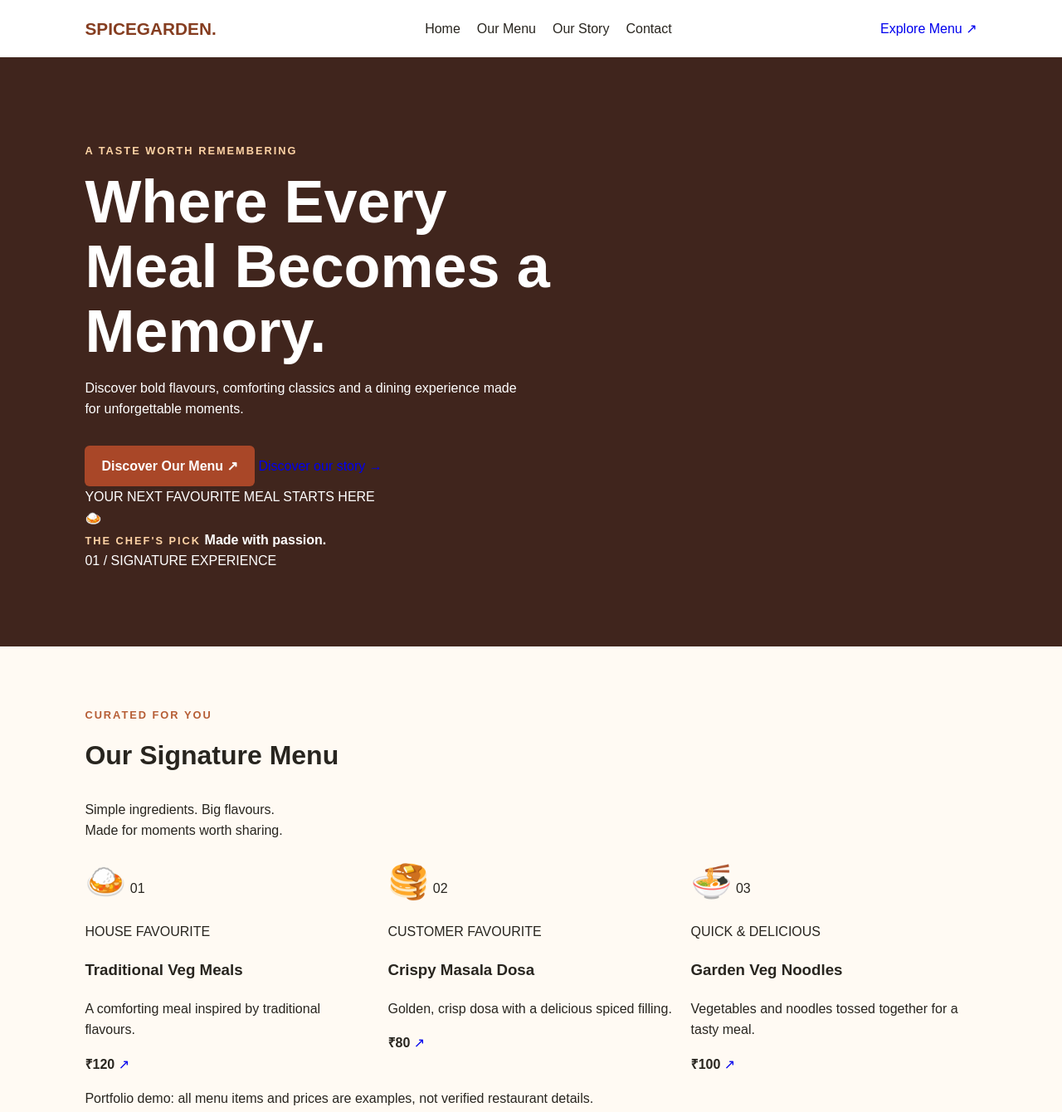
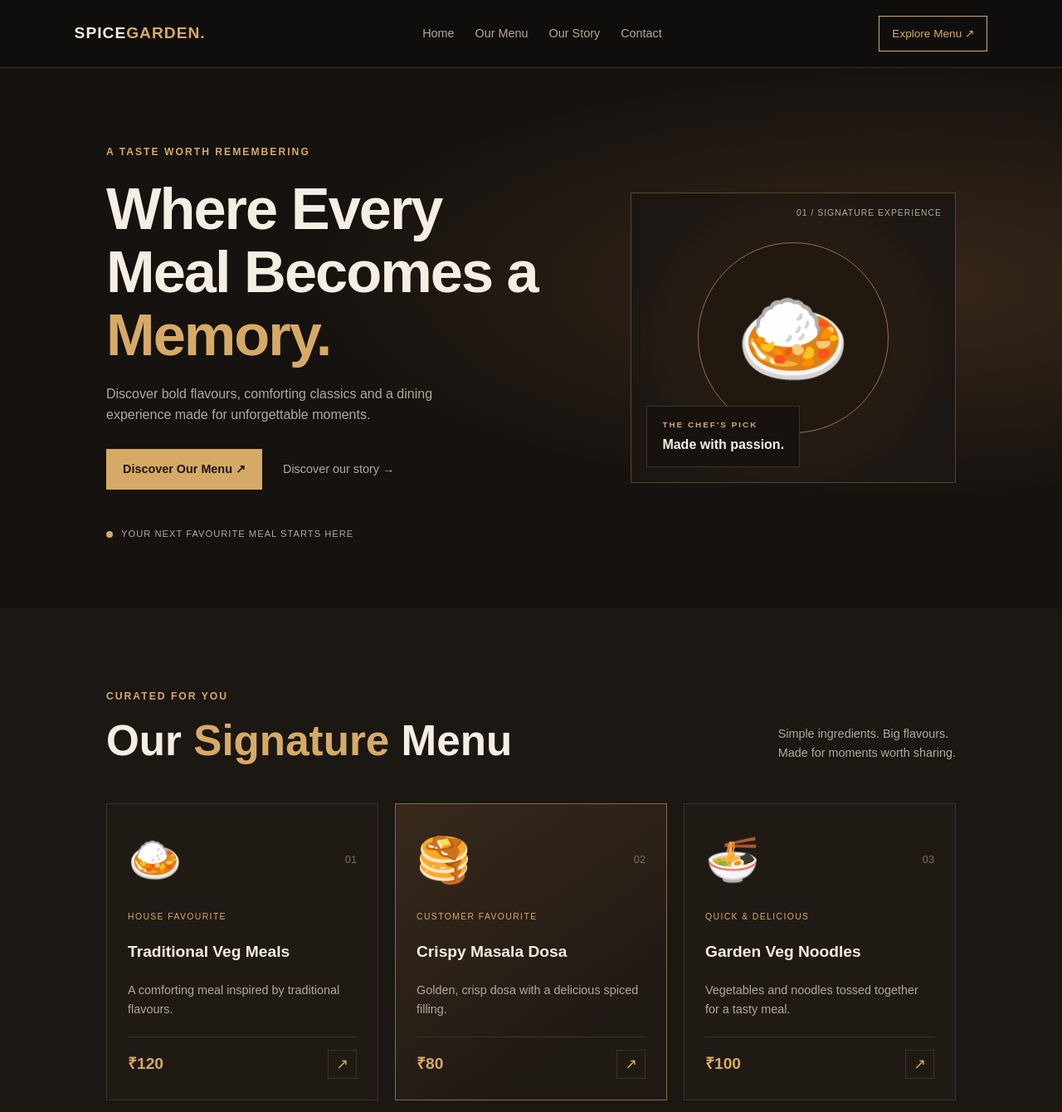
Before and after one commit to youknowmeitzshreeram/spice-garden-demo, a plain HTML site: page index.html in a window 1280 px wide. Shown: the top 1340 px of the page at 83% size. Drawn offline with Linux system fonts and the light colour scheme.

Commit message:
Refactor CSS styles for improved design and layout

```diff
--- a/style.css
+++ b/style.css
@@ -1,3 +1,13 @@
+
+:root {
+  --bg: #15120f;
+  --panel: #201a15;
+  --panel-light: #292019;
+  --gold: #d6aa66;
+  --cream: #f5eee3;
+  --muted: #b5a89a;
+  --border: #403127;
+}
 
 * {
   box-sizing: border-box;
@@ -5,88 +15,230 @@
 
 html {
   scroll-behavior: smooth;
+  scroll-padding-top: 90px;
 }
 
 body {
   margin: 0;
-  font-family: Arial, sans-serif;
-  color: #28251f;
-  background: #fffaf3;
+  background: var(--bg);
+  color: var(--cream);
+  font-family: Arial, Helvetica, sans-serif;
   line-height: 1.6;
 }
 
+a {
+  color: inherit;
+  text-decoration: none;
+}
+
 .navbar {
+  min-height: 82px;
+  padding: 18px 7%;
   display: flex;
   justify-content: space-between;
   align-items: center;
-  gap: 16px;
-  padding: 18px 8%;
-  background: #fff;
+  gap: 24px;
+  background: #100e0c;
+  border-bottom: 1px solid var(--border);
 }
 
 .logo {
-  color: #853d20;
-  font-size: 1.3rem;
-  font-weight: bold;
+  font-size: 1.2rem;
+  font-weight: 800;
+  letter-spacing: 1px;
+  white-space: nowrap;
+}
+
+.logo span {
+  color: var(--gold);
 }
 
 nav {
   display: flex;
-  gap: 20px;
+  align-items: center;
+  gap: 25px;
 }
 
-a {
-  text-decoration: none;
+nav a,
+.text-link {
+  color: var(--muted);
+  font-size: 0.9rem;
+  transition: color 0.2s ease;
 }
 
-nav a {
-  color: #28251f;
+nav a:hover,
+.text-link:hover {
+  color: var(--gold);
+}
+
+.nav-button {
+  border: 1px solid var(--gold);
+  padding: 10px 15px;
+  color: var(--gold);
+  font-size: 0.85rem;
+  white-space: nowrap;
 }
 
 .hero {
-  padding: 90px 8%;
-  background: #40251d;
-  color: white;
+  min-height: 570px;
+  padding: 80px 10%;
+  display: grid;
+  grid-template-columns: 1.2fr 0.8fr;
+  align-items: center;
+  gap: 45px;
+  background:
+    radial-gradient(ellipse at 85% 40%, #382719 0%, transparent 48%),
+    var(--bg);
+}
+
+.eyebrow {
+  color: var(--gold);
+  font-size: 0.76rem;
+  font-weight: bold;
+  letter-spacing: 2px;
 }
 
 .hero h1 {
-  font-size: clamp(2.5rem, 6vw, 4.5rem);
+  margin: 20px 0;
+  font-size: clamp(2.7rem, 5.5vw, 5rem);
   line-height: 1.08;
-  margin: 12px 0;
+  letter-spacing: -2px;
 }
 
-.hero p {
-  max-width: 540px;
+.hero h1 span,
+.section h2 span {
+  color: var(--gold);
 }
 
-.eyebrow {
-  color: #b65d35;
-  font-weight: bold;
-  letter-spacing: 2px;
-  font-size: 0.8rem;
+.hero-description {
+  max-width: 460px;
+  color: var(--muted);
+  font-size: 1rem;
 }
 
-.hero .eyebrow {
-  color: #ffd4a6;
+.hero-actions {
+  display: flex;
+  flex-wrap: wrap;
+  align-items: center;
+  gap: 25px;
+  margin-top: 28px;
 }
 
 .button {
   display: inline-block;
-  margin-top: 15px;
-  padding: 12px 20px;
-  border-radius: 6px;
-  background: #a94728;
-  color: white;
+  padding: 13px 20px;
   font-weight: bold;
+  font-size: 0.9rem;
+  transition: transform 0.2s ease, background 0.2s ease;
+}
+
+.button:hover {
+  transform: translateY(-2px);
+}
+
+.button-gold {
+  background: var(--gold);
+  color: #21170d;
+}
+
+.button-gold:hover {
+  background: #edc788;
+}
+
+.hero-note {
+  display: flex;
+  align-items: center;
+  gap: 10px;
+  margin-top: 45px;
+  color: var(--muted);
+  font-size: 0.7rem;
+  letter-spacing: 1px;
+}
+
+.gold-dot {
+  width: 8px;
+  height: 8px;
+  border-radius: 50%;
+  background: var(--gold);
+}
+
+.hero-art {
+  min-height: 350px;
+  position: relative;
+  display: flex;
+  flex-direction: column;
+  align-items: center;
+  justify-content: center;
+  border: 1px solid #5b432c;
+  background:
+    radial-gradient(circle, #493321 0%, #2b2017 48%, #1c1712 75%);
+}
+
+.art-circle {
+  width: 230px;
+  height: 230px;
+  display: grid;
+  place-items: center;
+  border: 1px solid #92734b;
+  border-radius: 50%;
+  background: #21180f;
+  box-shadow: 0 0 60px #0006;
+}
+
+.art-icon {
+  font-size: 7rem;
+}
+
+.art-label {
+  position: absolute;
+  left: 18px;
+  bottom: 18px;
+  display: flex;
+  flex-direction: column;
+  gap: 3px;
+  padding: 14px 18px;
+  background: #17120e;
+  border: 1px solid var(--border);
+}
+
+.art-label .eyebrow {
+  font-size: 0.62rem;
+}
+
+.art-number {
+  position: absolute;
+  top: 16px;
+  right: 16px;
+  color: var(--muted);
+  font-size: 0.65rem;
+  letter-spacing: 1px;
 }
 
 .section {
-  padding: 60px 8%;
+  padding: 85px 10%;
+}
+
+.menu {
+  background: #1b1713;
+}
+
+.section-heading {
+  display: flex;
+  justify-content: space-between;
+  align-items: end;
+  gap: 25px;
+  margin-bottom: 35px;
 }
 
 .section h2 {
-  font-size: 2rem;
-  margin-top: 0;
+  margin: 10px 0;
+  font-size: clamp(2rem, 4vw, 3.2rem);
+  line-height: 1.2;
+}
+
+.section-intro {
+  color: var(--muted);
+  font-size: 0.9rem;
 }
 
 .menu-grid {
@@ -95,67 +247,235 @@ nav a {
   gap: 20px;
 }
 
-.dish {
-  padding: 24px;
-  border-radius: 12px;
-  background: white;
-  border: 1px solid #f0e4d7;
+.dish-card {
+  padding: 25px;
+  background: var(--panel);
+  border: 1px solid var(--border);
+  transition: transform 0.2s ease, border-color 0.2s ease;
+}
+
+.dish-card:hover {
+  transform: translateY(-5px);
+  border-color: var(--gold);
+}
+
+.dish-card.featured {
+  background: linear-gradient(145deg, #38291b, #201a15 75%);
+  border-color: #8c6a40;
+}
+
+.dish-top {
+  display: flex;
+  justify-content: space-between;
+  align-items: center;
+  min-height: 80px;
 }
 
 .dish-icon {
-  font-size: 2.5rem;
+  font-size: 3.3rem;
 }
 
-.dish h3 {
-  margin-bottom: 5px;
+.dish-number {
+  color: #806d59;
+  font-size: 0.8rem;
 }
 
-.dish strong {
-  color: #a94728;
+.dish-category {
+  margin-top: 18px;
+  color: var(--gold);
+  font-size: 0.65rem;
+  letter-spacing: 1.4px;
 }
 
-.disclaimer {
-  color: #74695e;
-  font-size: 0.85rem;
+.dish-card h3 {
+  font-size: 1.2rem;
+}
+
+.dish-card > p:not(.dish-category) {
+  min-height: 52px;
+  color: var(--muted);
+  font-size: 0.9rem;
+}
+
+.dish-bottom {
+  display: flex;
+  align-items: center;
+  justify-content: space-between;
+  padding-top: 15px;
+  border-top: 1px solid var(--border);
+}
+
+.dish-bottom strong {
+  color: var(--gold);
+  font-size: 1.2rem;
+}
+
+.dish-bottom a {
+  display: grid;
+  place-items: center;
+  width: 35px;
+  height: 35px;
+  border: 1px solid var(--border);
+  color: var(--gold);
+  font-size: 1.1rem;
+}
+
+.demo-note {
+  margin-top: 25px;
+  color: var(--muted);
+  font-size: 0.78rem;
 }
 
 .about {
-  background: #f3e5d5;
+  max-width: 100%;
+  background: #211a14;
+  text-align: center;
 }
 
-.about p:not(.eyebrow) {
-  max-width: 700px;
+.about > p:not(.eyebrow) {
+  max-width: 620px;
+  margin: 20px auto;
+  color: var(--muted);
+}
+
+.about .text-link {
+  display: inline-block;
+  margin-top: 15px;
+  color: var(--gold);
 }
 
 .contact {
   text-align: center;
+  background:
+    radial-gradient(ellipse at center, #352619 0%, transparent 65%),
+    var(--bg);
+}
+
+.contact > p:not(.eyebrow):not(.demo-note) {
+  color: var(--muted);
+}
+
+.contact .demo-note {
+  margin-top: 20px;
 }
 
 footer {
-  padding: 25px;
-  text-align: center;
-  background: #40251d;
-  color: white;
+  padding: 28px 7%;
+  display: flex;
+  flex-wrap: wrap;
+  justify-content: space-between;
+  align-items: center;
+  gap: 15px;
+  background: #100e0c;
+  border-top: 1px solid var(--border);
 }
 
-@media (max-width: 650px) {
+footer p,
+footer > a:last-child {
+  color: var(--muted);
+  font-size: 0.8rem;
+}
+
+/* Phone and tablet layouts */
+@media (max-width: 850px) {
   .navbar {
-    flex-direction: column;
+    flex-wrap: wrap;
   }
 
   nav {
+    order: 3;
+    width: 100%;
+    justify-content: center;
+    flex-wrap: wrap;
+    gap: 15px;
+  }
+
+  .hero {
+    grid-template-columns: 1fr;
+    padding: 60px 7%;
+  }
+
+  .hero-art {
+    min-height: 300px;
+  }
+
+  .section {
+    padding: 65px 7%;
+  }
+
+  .menu-grid {
+    grid-template-columns: repeat(2, minmax(0, 1fr));
+  }
+}
+
+@media (max-width: 560px) {
+  .navbar {
+    padding: 18px 5%;
+    gap: 15px;
+  }
+
+  .logo {
+    font-size: 1rem;
+  }
+
+  .nav-button {
+    padding: 8px 10px;
+    font-size: 0.75rem;
+  }
+
+  nav {
+    justify-content: flex-start;
     gap: 16px;
   }
 
+  nav a {
+    font-size: 0.82rem;
+  }
+
   .hero {
-    padding: 65px 6%;
+    padding: 50px 6%;
+  }
+
+  .hero h1 {
+    font-size: 2.9rem;
+    letter-spacing: -1px;
+  }
+
+  .hero-actions {
+    align-items: flex-start;
+    flex-direction: column;
+    gap: 18px;
+  }
+
+  .art-circle {
+    width: 185px;
+    height: 185px;
+  }
+
+  .art-icon {
+    font-size: 5.5rem;
   }
 
   .section {
-    padding: 42px 6%;
+    padding: 55px 6%;
+  }
+
+  .section-heading {
+    align-items: flex-start;
+    flex-direction: column;
+    gap: 8px;
   }
 
   .menu-grid {
     grid-template-columns: 1fr;
   }
+
+  .dish-card > p:not(.dish-category) {
+    min-height: auto;
+  }
+
+  footer {
+    flex-direction: column;
+    align-items: flex-start;
+  }
 }
```
